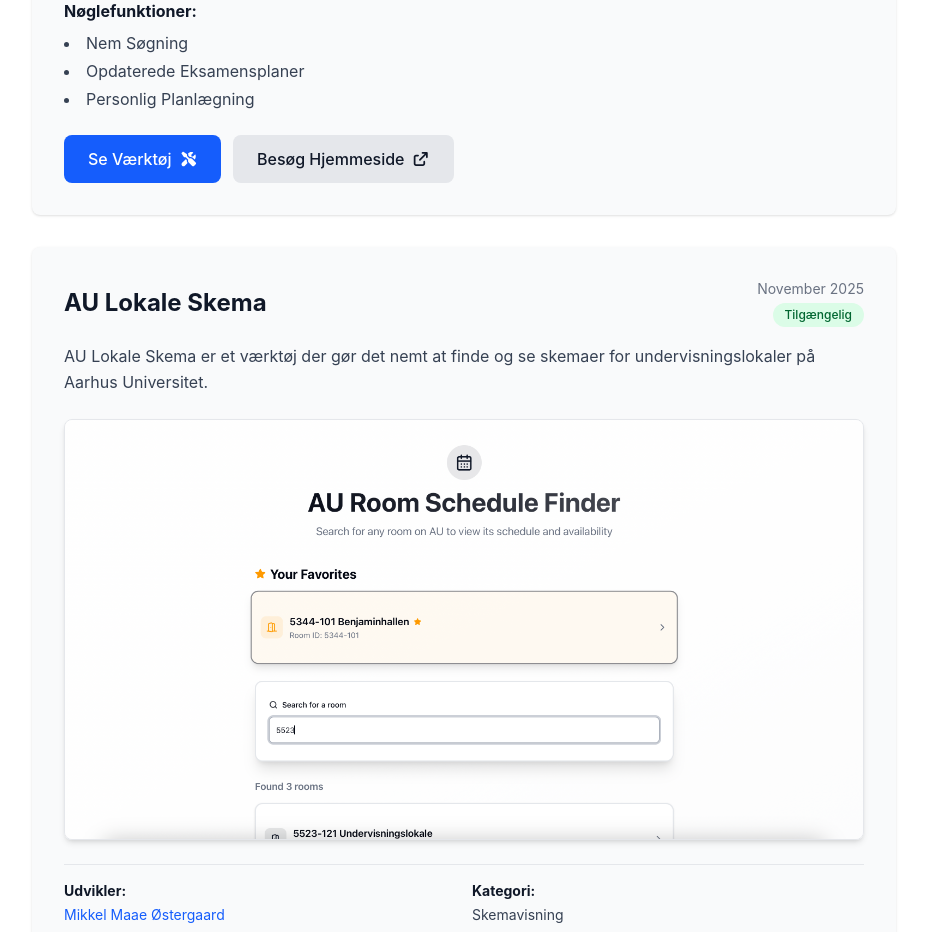
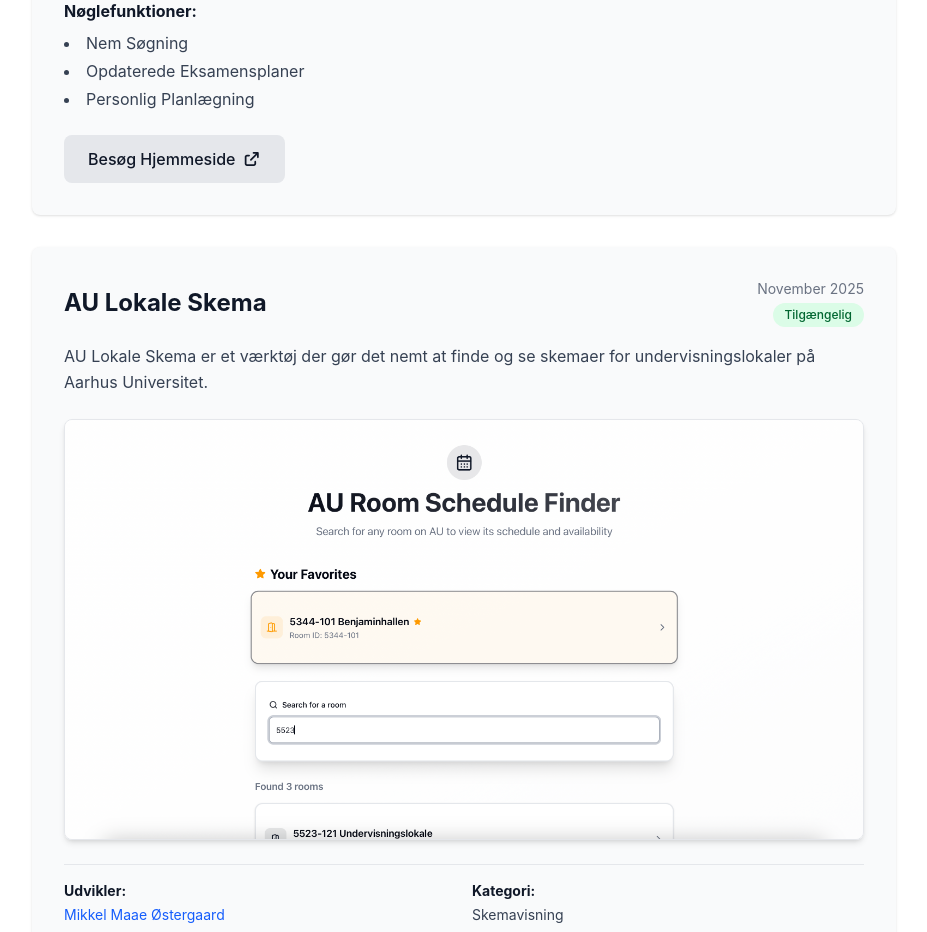
Before and after one commit to KasperTonsgaard/ocaml-website, a Next.js app: page /tools in a window 1280 px wide. Shown: the part 1380-2312 px from the top of the page, without its empty margins (176-1103 px from the left). Built offline with nearby package versions, Linux system fonts and the light colour scheme.

Commit message:
Fix no-href

```diff
--- a/app/tools/page.tsx
+++ b/app/tools/page.tsx
@@ -118,6 +118,7 @@
               </div>
 
               <div className="flex flex-col sm:flex-row gap-3">
+                {tool.href && (
                   <Link
                     href={tool.href}
                     className="inline-flex items-center justify-center px-6 py-3 bg-blue-600 hover:bg-blue-700 text-white font-medium rounded-lg transition-colors duration-200 focus:outline-none focus:ring-2 focus:ring-blue-500 focus:ring-offset-2"
@@ -125,6 +126,7 @@
                     {t('tools.viewTool')}
                     <FontAwesomeIcon icon={faTools} size="sm" className="ml-2" />
                   </Link>
+                )}
 
                 <a
                   href={tool.websiteUrl}
```
Lines whose indentation alone changed are shown as unchanged.
